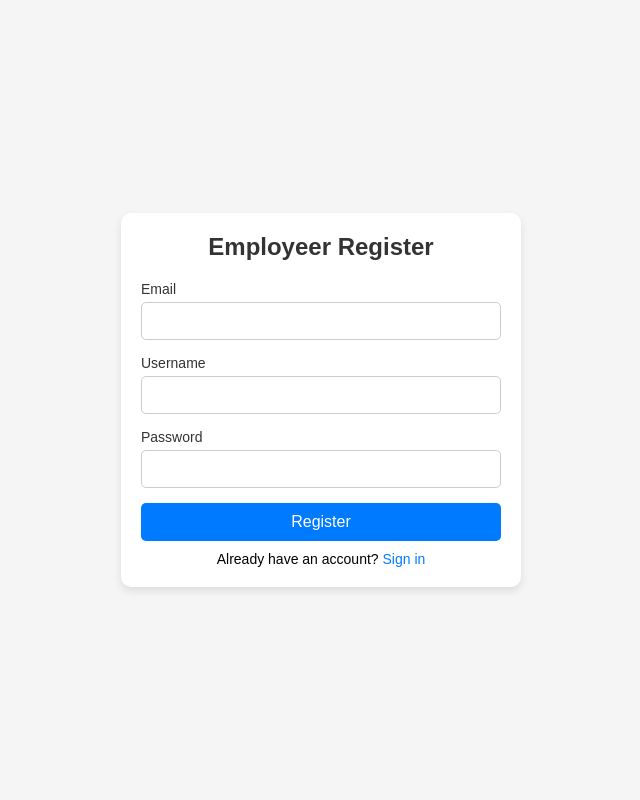
After one commit to rahul2863/Worksphere, a Django app: page /employeer/register in a window 1280 px wide. The commit adds this page. Shown: the whole page, without its empty margins (319-959 px from the left). Run offline with Django 5.2, Linux system fonts and the light colour scheme.

Commit message:
Register feature added

```diff
--- a/employeer/urls.py
+++ b/employeer/urls.py
@@ -5,5 +5,6 @@ urlpatterns = [
     # path('admin/', admin.site.urls),
     #add blank_path in jobseeker.urls
     path('empDashboard',views.empDashboard,name='empdashboard'),
-    path('login',views.empLogin,name='empLogin'),
+    path('login',views.empLogin,name='login'),
+    path('register',views.empRegister,name='register'),
 ]
--- a/employeer/views.py
+++ b/employeer/views.py
@@ -1,15 +1,29 @@
 from django.shortcuts import render
 from common_tables.models import Users,Skills,Employeers,Jobs,JobRequirements,JobApplications,JobSeeker,JobSeekerSkills,SavedJobs
+from django.http import HttpResponse
 # Create your views here.
-def empDashboard(requests):
-    return render(requests,'employeer/empdashboard.html',{'title':'Employeer Dashboard'})
+def empDashboard(request):
+    return render(request,'employeer/empdashboard.html',{'title':'Employeer Dashboard'})
 
 
-def empLogin(requests):
-    if requests.method == 'GET':
-        return render(requests,'employeer/empLogin.html',{'title':'Employeer Login'})
+def empLogin(request):
+    if request.method == 'GET':
+        return render(request,'employeer/empLogin.html',{'title':'Employeer Login'})
     else:
         pass
 
-def newFunc(requests):
+def empRegister(request):
+    if request.method == 'GET':
+        return render(request,'employeer/empRegister.html',{'title':'Employeer Register'})
+    else:
+        # return HttpResponse("Register Success")
+        email = request.POST.get('email')
+        print(email)
+        name = request.POST.get('username')
+        print(name)
+        password = request.POST.get('password')
+        print(password)
+        return render(request,'employeer/sample.html',{'name':name,'email':email,'password':password})
+
+def newFunc(request):
     pass
--- a/jobseeker/urls.py
+++ b/jobseeker/urls.py
@@ -7,4 +7,5 @@ urlpatterns = [
     path('',views.homePage,name='home'),
     path('seekerDashboard',views.seekerDashboard,name='seekerdashboard'),
     path('login',views.seekerLogin,name='seekerLogin'),
+    path('register',views.seekerRegister,name='register'),
 ]
--- /dev/null
+++ b/templates/employeer/empRegister.html
@@ -0,0 +1,134 @@
+<!DOCTYPE html>
+<html lang="en">
+<head>
+    <meta charset="UTF-8">
+    <meta name="viewport" content="width=device-width, initial-scale=1.0">
+    <title>{{title}}</title>
+    <style>
+        /* Reset some basic styles */
+        * {
+            margin: 0;
+            padding: 0;
+            box-sizing: border-box;
+        }
+
+        /* Set the background for the body */
+        body {
+            font-family: 'Arial', sans-serif;
+            background-color: #f5f5f5;
+            height: 100vh;
+            display: flex;
+            justify-content: center;
+            align-items: center;
+        }
+
+        /* Styling the login container */
+        .login-container {
+            width: 100%;
+            max-width: 400px;
+            background-color: #fff;
+            box-shadow: 0 4px 8px rgba(0, 0, 0, 0.1);
+            border-radius: 10px;
+            padding: 20px;
+        }
+
+        /* Styling the login form */
+        .login-form h2 {
+            text-align: center;
+            margin-bottom: 20px;
+            color: #333;
+        }
+
+        .input-group {
+            margin-bottom: 15px;
+        }
+
+        .input-group label {
+            display: block;
+            font-size: 14px;
+            color: #333;
+            margin-bottom: 5px;
+        }
+
+        .input-group input {
+            width: 100%;
+            padding: 10px;
+            border: 1px solid #ccc;
+            border-radius: 5px;
+            font-size: 14px;
+        }
+
+        button {
+            width: 100%;
+            padding: 10px;
+            background-color: #007bff;
+            color: white;
+            border: none;
+            border-radius: 5px;
+            cursor: pointer;
+            font-size: 16px;
+        }
+
+        button:hover {
+            background-color: #0056b3;
+        }
+
+        /* Signup link */
+        .signup-link {
+            text-align: center;
+            margin-top: 10px;
+            font-size: 14px;
+        }
+
+        .signup-link a {
+            color: #007bff;
+            text-decoration: none;
+        }
+
+        .signup-link a:hover {
+            text-decoration: underline;
+        }
+
+        /* Responsive Design */
+        @media (max-width: 768px) {
+            .login-container {
+                padding: 10px;
+            }
+
+            .login-form h2 {
+                font-size: 20px;
+            }
+
+            button {
+                font-size: 14px;
+            }
+        }
+
+    </style>
+</head>
+<body>
+    <div class="login-container">
+        <div class="login-form">
+            <h2>{{title}}</h2>
+            <form method="post">
+                {% csrf_token %}
+                <div class="input-group">
+                    <label for="username">Email</label>
+                    <input type="text" id="email" name="email" required>
+                </div>
+
+                <div class="input-group">
+                    <label for="username">Username</label>
+                    <input type="text" id="username" name="username" required>
+                </div>
+                <div class="input-group">
+                    <label for="password">Password</label>
+                    <input type="password" id="password" name="password" required>
+                </div>
+                <button type="submit">Register</button>
+                <p class="signup-link">Already have an account? <a href="/employeer/login">Sign in</a></p>
+            </form>
+        </div>
+    </div>
+</body>
+</html>
--- a/templates/jobseeker/seekerLogin.html
+++ b/templates/jobseeker/seekerLogin.html
@@ -121,7 +121,7 @@
                     <input type="password" id="password" name="password" required>
                 </div>
                 <button type="submit">Login</button>
-                <p class="signup-link">Don't have an account? <a href="/register">Sign up</a></p>
+                <p class="signup-link">Don't have an account? <a href="/jobseeker/register">Sign up</a></p>
             </form>
         </div>
     </div>
```
Also changed, not shown: jobseeker/views.py (+13 -7 lines), templates/employeer/sample.html (added, +11 -0 lines), templates/jobseeker/seekerRegister.html (added, +134 -0 lines).
